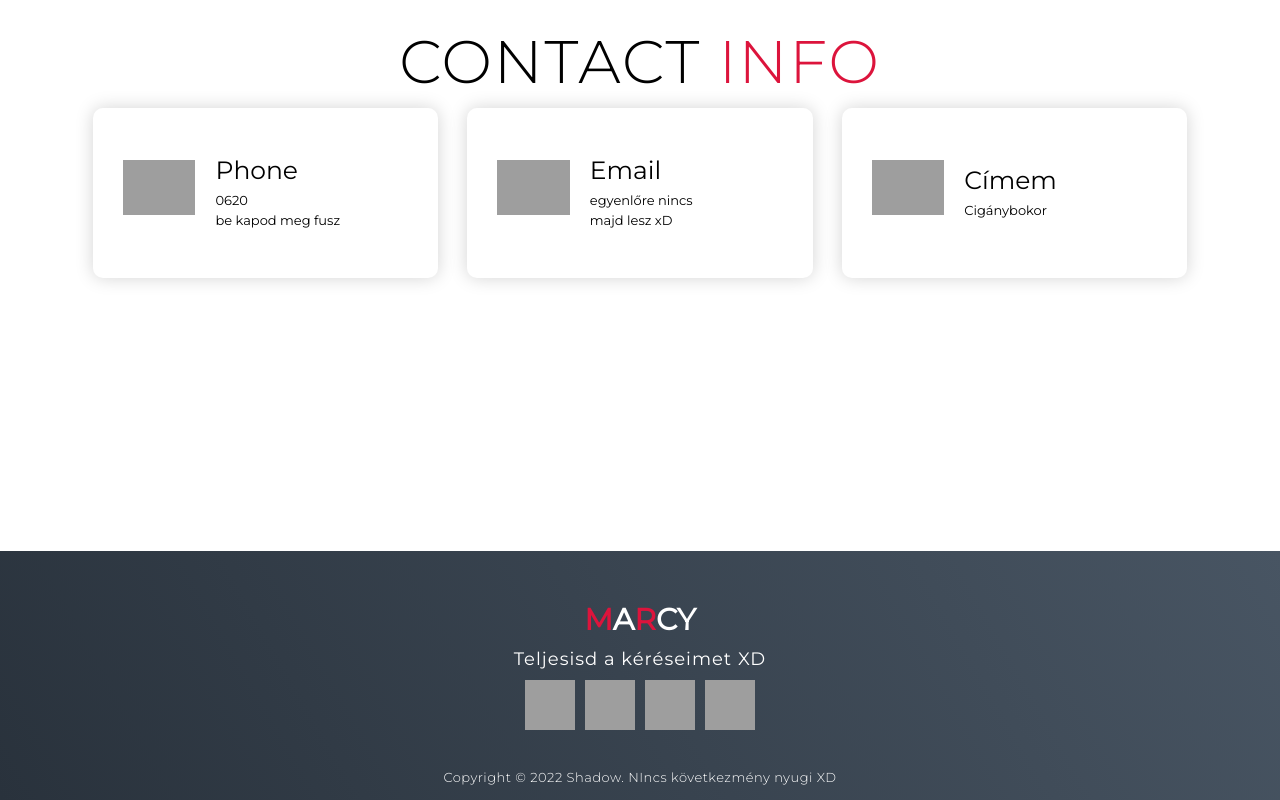
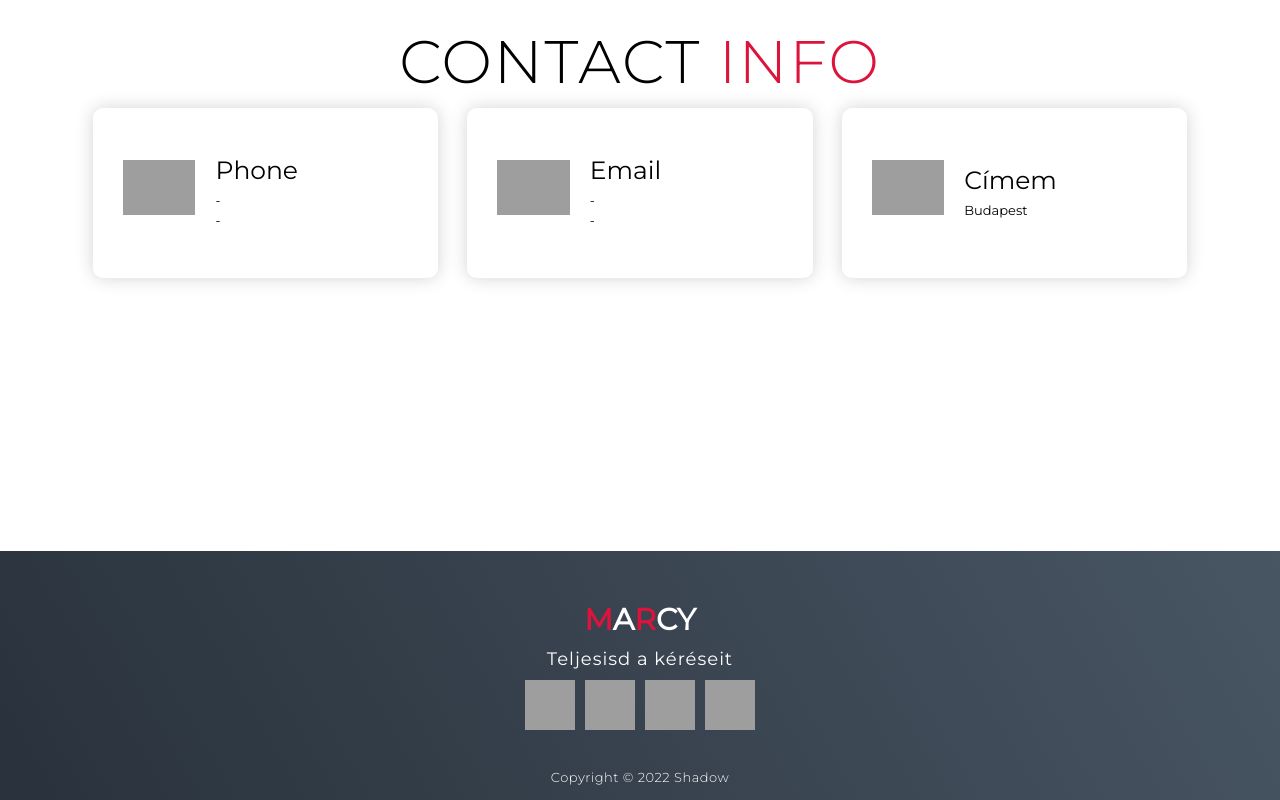
Before and after one commit to marciweboldal/marcy_webe, a plain HTML site: page index.html in a window 1280 px wide. Shown: the part 4972-5772 px from the top of the page. Drawn offline with Linux system fonts and the light colour scheme; grey boxes are pictures that could not be loaded.

Commit message:
Update index.html

```diff
--- a/index.html
+++ b/index.html
@@ -185,23 +185,23 @@
           <div class="icon"><img src="https://img.icons8.com/bubbles/100/000000/phone.png" /></div>
           <div class="contact-info">
             <h1>Phone</h1>
-            <h2>0620</h2>
-            <h2>be kapod meg fusz</h2>
+            <h2>-</h2>
+            <h2>-</h2>
           </div>
         </div>
         <div class="contact-item">
           <div class="icon"><img src="https://img.icons8.com/bubbles/100/000000/new-post.png" /></div>
           <div class="contact-info">
             <h1>Email</h1>
-            <h2>egyenlőre nincs</h2>
-            <h2>majd lesz xD</h2>
+            <h2>-</h2>
+            <h2>-</h2>
           </div>
         </div>
         <div class="contact-item">
           <div class="icon"><img src="https://img.icons8.com/bubbles/100/000000/map-marker.png" /></div>
           <div class="contact-info">
             <h1>Címem</h1>
-            <h2>Cigánybokor</h2>
+            <h2>Budapest</h2>
           </div>
         </div>
       </div>
@@ -215,7 +215,7 @@
       <div class="brand">
         <h1><span>M</span>a<span>r</span>cy</h1>
       </div>
-      <h2>Teljesisd a kéréseimet XD
+      <h2>Teljesisd a kéréseit
 
       </h2>
       <div class="social-icon">
@@ -232,7 +232,7 @@
           <a href="#"><img src="https://img.icons8.com/bubbles/100/000000/behance.png" /></a>
         </div>
       </div>
-      <p>Copyright © 2022 Shadow. NIncs következmény nyugi XD</p>
+      <p>Copyright © 2022 Shadow </p>
     </div>
   </section>
   <!-- End Footer -->
```
